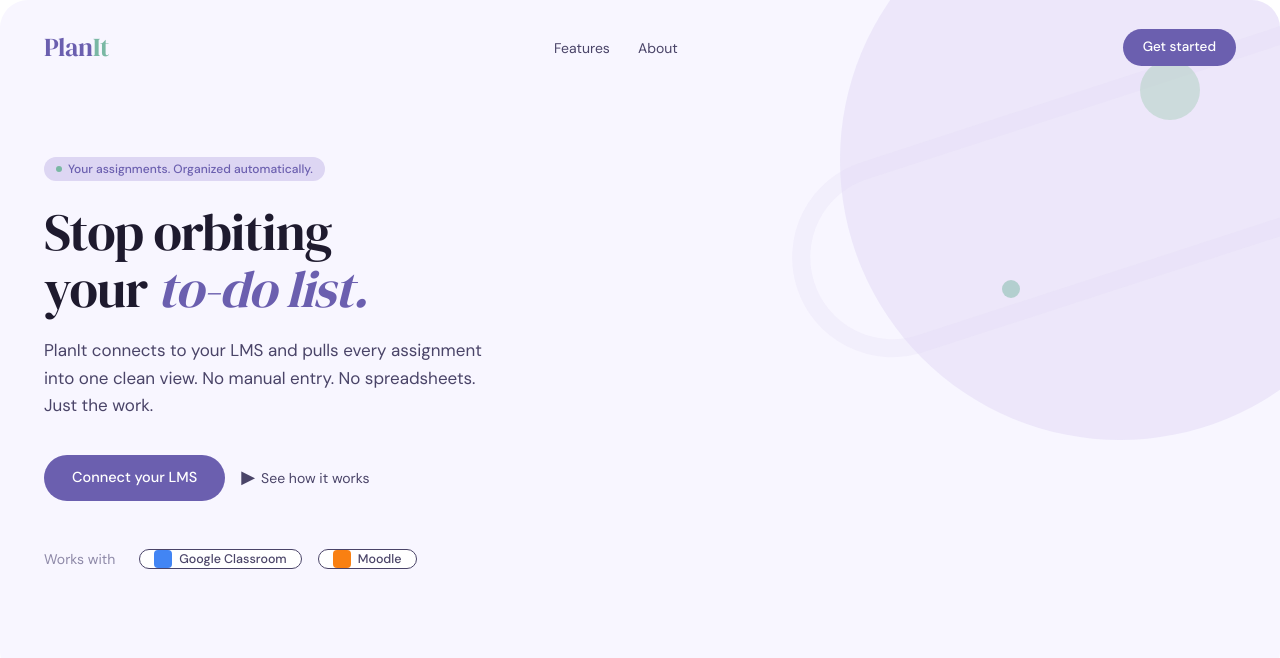
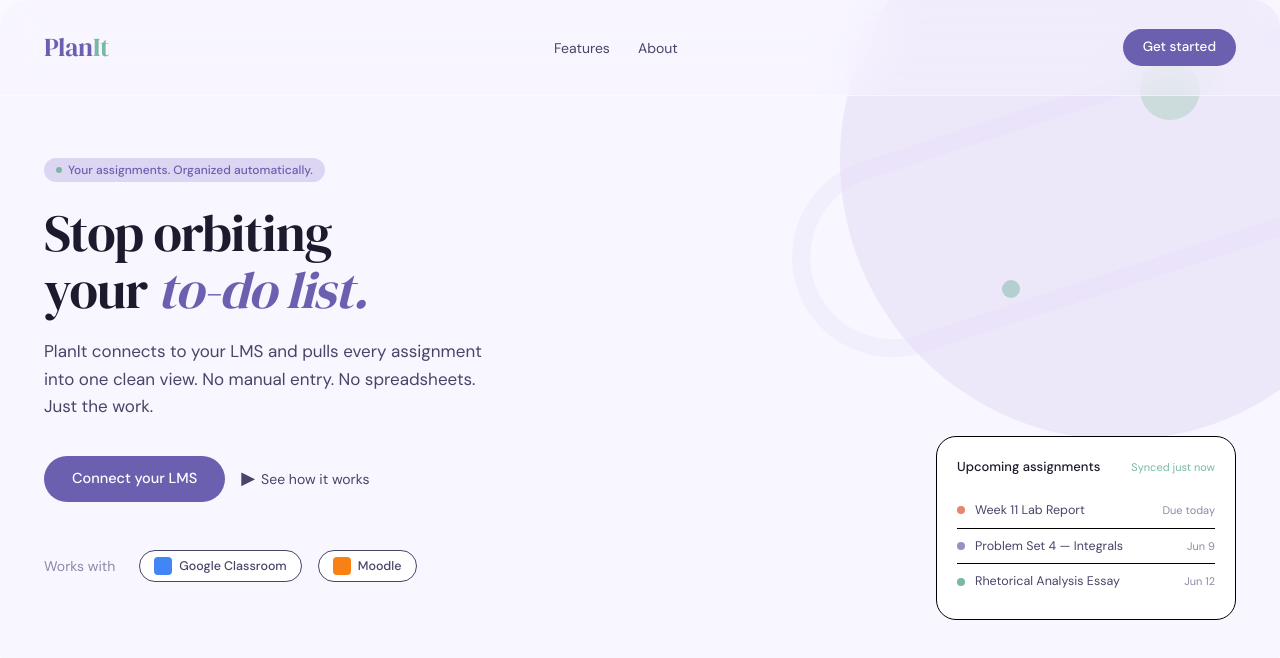
Before and after one commit to Dylan-Brooks2/PlanIt, a Next.js app: page / in a window 1280 px wide. Shown: the top 658 px of the page. Built offline with nearby package versions, Linux system fonts and the light colour scheme.

Commit message:
Completed floating title card and added glass effect on nav

```diff
--- a/src/app/page.tsx
+++ b/src/app/page.tsx
@@ -1,14 +1,8 @@
 export default function Home() {
   return (
-    <div className="bg-bg relative min-h-[680px] overflow-hidden rounded-[28px]">
-      {/* Background Shapes */}
-      <div className="bg-lavender absolute -top-[120px] -right-[120px] size-[560px] rounded-full opacity-45" />
-      <div className="border-lavender absolute top-20 -right-[200px] h-[200px] w-[700px] -rotate-[18deg] rounded-[9999px] border-[18px] opacity-25" />
-      <div className="bg-sage-light absolute top-[60px] right-20 size-[60px] rounded-full opacity-60" />
-      <div className="bg-sage absolute top-[280px] right-[260px] size-[18px] rounded-full opacity-50" />
-
-      {/* Navigation */}
-      <nav className="relative z-[2] flex items-center justify-between px-11 py-7">
+    <>
+      {/* Navigation — fixed so it persists on scroll */}
+      <nav className="bg-bg/40 fixed top-0 right-0 left-0 z-50 flex items-center justify-between border-b border-white/40 px-11 py-7 backdrop-blur-xl">
         <div className="text-deep-purple font-serif text-[26px] tracking-[-0.3px]">
           Plan<span className="text-sage">It</span>
         </div>
@@ -24,6 +18,14 @@ export default function Home() {
           Get started
         </button>
       </nav>
+
+      {/* Hero card — pt-24 pushes content below the fixed nav */}
+      <div className="bg-bg relative min-h-[680px] overflow-hidden rounded-[28px] pt-24">
+        {/* Background Shapes */}
+        <div className="bg-lavender absolute -top-[120px] -right-[120px] size-[560px] rounded-full opacity-45" />
+        <div className="border-lavender absolute top-20 -right-[200px] h-[200px] w-[700px] -rotate-[18deg] rounded-[9999px] border-[18px] opacity-25" />
+        <div className="bg-sage-light absolute top-[60px] right-20 size-[60px] rounded-full opacity-60" />
+        <div className="bg-sage absolute top-[280px] right-[260px] size-[18px] rounded-full opacity-50" />
 
         {/* Hero */}
         <div className="relative z-[2] max-w-[600px] px-11 pt-[60px]">
@@ -42,8 +44,8 @@ export default function Home() {
 
           {/* Subtitle */}
           <p className="text-ink-mid mb-9 max-w-[460px] text-[17px] leading-[1.6]">
-          PlanIt connects to your LMS and pulls every assignment into one clean
-          view. No manual entry. No spreadsheets. Just the work.
+            PlanIt connects to your LMS and pulls every assignment into one
+            clean view. No manual entry. No spreadsheets. Just the work.
           </p>
 
           {/* CTA buttons */}
@@ -57,20 +59,50 @@ export default function Home() {
           </div>
         </div>
 
-      {/* Moodle & Google Classroom Integration */}
+        {/* Platform row */}
         <div className="relative z-[2] flex items-center gap-4 px-11 pt-12 pb-11">
-        <span className="text-ink-mute mr-2 text-sm"> Works with </span>
-
-        <div className="text-ink-mid flex items-center gap-[7px] rounded-full border-[1px] bg-white px-[14px] text-[12.5px] font-medium">
+          <span className="text-ink-mute mr-2 text-sm">Works with</span>
+          <div className="text-ink-mid flex items-center gap-[7px] rounded-full border bg-white px-[14px] py-[6px] text-[12.5px] font-medium">
             <div className="size-[18px] rounded-sm bg-[#4285F4]" />
             Google Classroom
           </div>
-
-        <div className="text-ink-mid flex items-center gap-[7px] rounded-full border-[1px] bg-white px-[14px] text-[12.5px] font-medium">
+          <div className="text-ink-mid flex items-center gap-[7px] rounded-full border bg-white px-[14px] py-[6px] text-[12.5px] font-medium">
             <div className="size-[18px] rounded-sm bg-[#F98012]" />
             Moodle
           </div>
         </div>
+
+        {/* Floating card */}
+        <div className="absolute right-11 bottom-[60px] z-[3] w-[300px] rounded-[20px] border bg-white p-5">
+          <div className="mb-4 flex items-center justify-between">
+            <span className="text-ink text-[13px] font-medium">
+              Upcoming assignments
+            </span>
+            <span className="text-sage text-[11px]">Synced just now</span>
           </div>
+          <div className="flex items-center gap-[10px] border-b py-2">
+            <div className="size-2 rounded-full bg-[#E8856A]" />
+            <span className="text-ink-mid flex-1 text-[12.5px]">
+              Week 11 Lab Report
+            </span>
+            <span className="text-ink-mute text-[11px]">Due today</span>
+          </div>
+          <div className="flex items-center gap-[10px] border-b py-2">
+            <div className="bg-mid-purple size-2 rounded-full" />
+            <span className="text-ink-mid flex-1 text-[12.5px]">
+              Problem Set 4 — Integrals
+            </span>
+            <span className="text-ink-mute text-[11px]">Jun 9</span>
+          </div>
+          <div className="flex items-center gap-[10px] py-2">
+            <div className="bg-sage size-2 rounded-full" />
+            <span className="text-ink-mid flex-1 text-[12.5px]">
+              Rhetorical Analysis Essay
+            </span>
+            <span className="text-ink-mute text-[11px]">Jun 12</span>
+          </div>
+        </div>
+      </div>
+    </>
   )
 }
```
Lines whose indentation alone changed are shown as unchanged.
